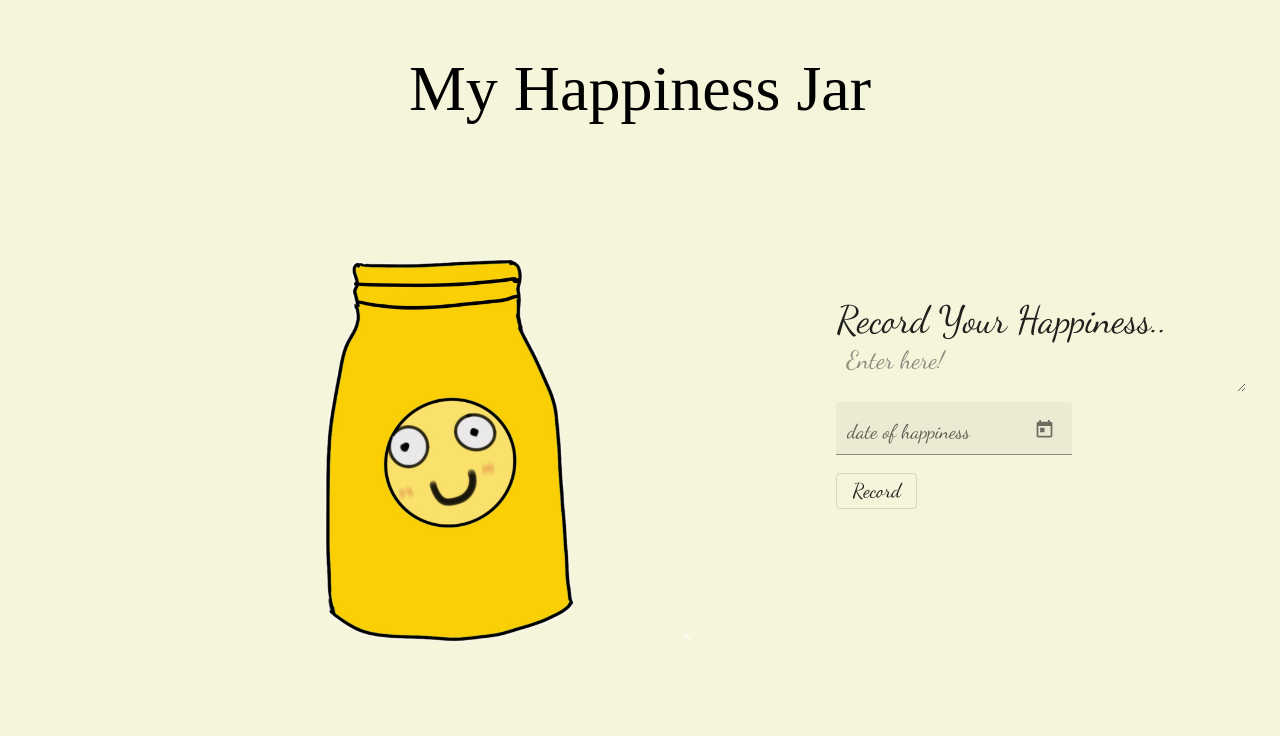
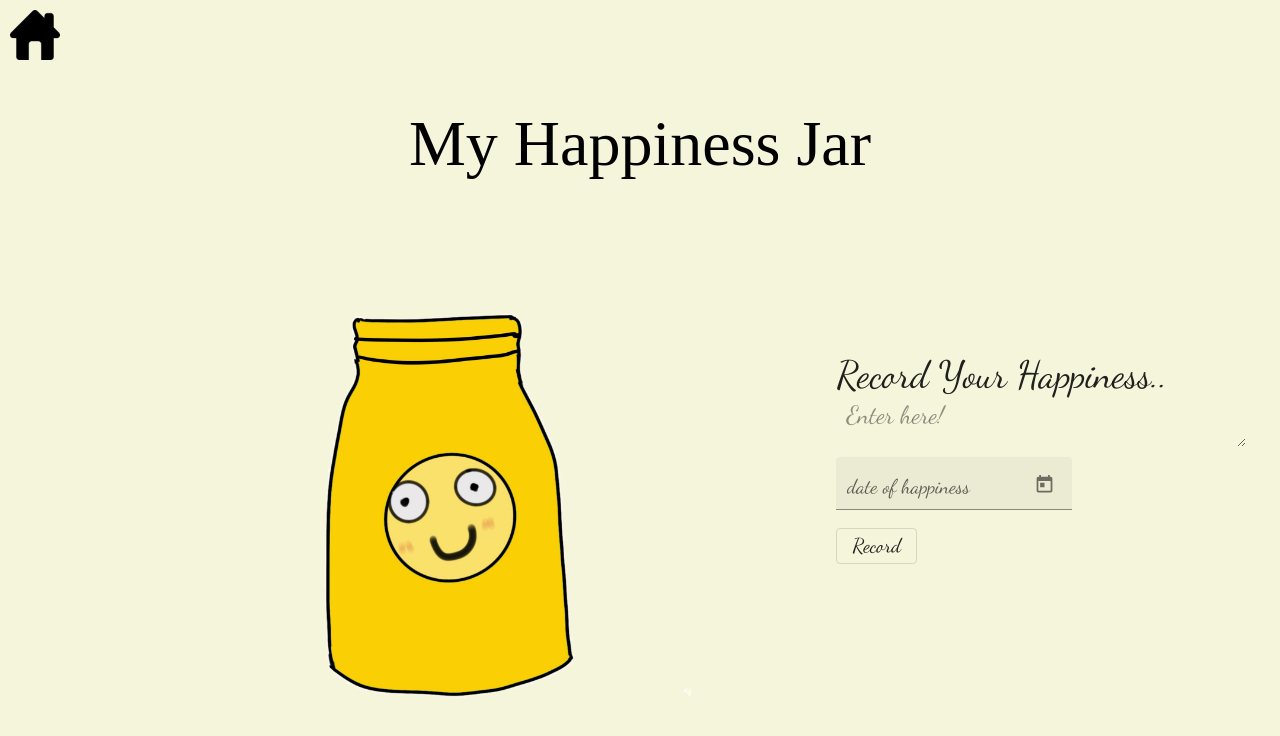
Before and after one commit to hazelkim052/The-Jars, an Angular app in the folder Client/: page /happiness in a window 1280 px wide. Shown: the top 736 px of the page. Built offline with nearby package versions, Linux system fonts and the light colour scheme; a web font is replaced by a local one.

Commit message:
home button

```diff
--- a/Client/src/app/component/happiness/happiness.component.html
+++ b/Client/src/app/component/happiness/happiness.component.html
@@ -10,7 +10,11 @@
     <link href="https://fonts.googleapis.com/css2?family=Dancing+Script&family=Grechen+Fuemen&display=swap"
         rel="stylesheet">
 </head>
-<h1 class="happinessjar" style="font-size:4rem; font-weight: 500;">My Happiness Jar</h1>
+<div>
+    <img src="././assets/home.png" height="50px" weight="auto" (click)="try()">
+    <h1 class="happinessjar" style="font-size:4rem; font-weight: 500;">My Happiness Jar</h1>
+</div>
+
 <div>
     <div style="display: inline-block; ">
         <img class="jar" style="display: inline-block;" src="././assets/happy_jar.png" height="700px" weight="auto">
--- a/Client/src/app/component/happiness/happiness.component.ts
+++ b/Client/src/app/component/happiness/happiness.component.ts
@@ -1,5 +1,6 @@
 import { Component, OnInit } from '@angular/core';
 import { HappyService } from '../../service/happy.service';
+import { Router } from '@angular/router';
 
 @Component({
   selector: 'app-happiness',
@@ -9,9 +10,13 @@ import { HappyService } from '../../service/happy.service';
 export class HappinessComponent implements OnInit {
   date: any;
   story: any;
-  constructor(public happyService: HappyService) {}
+  constructor(public happyService: HappyService, private router: Router) {}
 
   ngOnInit(): void {}
+
+  try () {
+    this.router.navigateByUrl('/')
+  }
 
   post(story: any, date: any) {
     console.log('post test');
```
Also changed, not shown: Client/src/assets/home.png (added).
